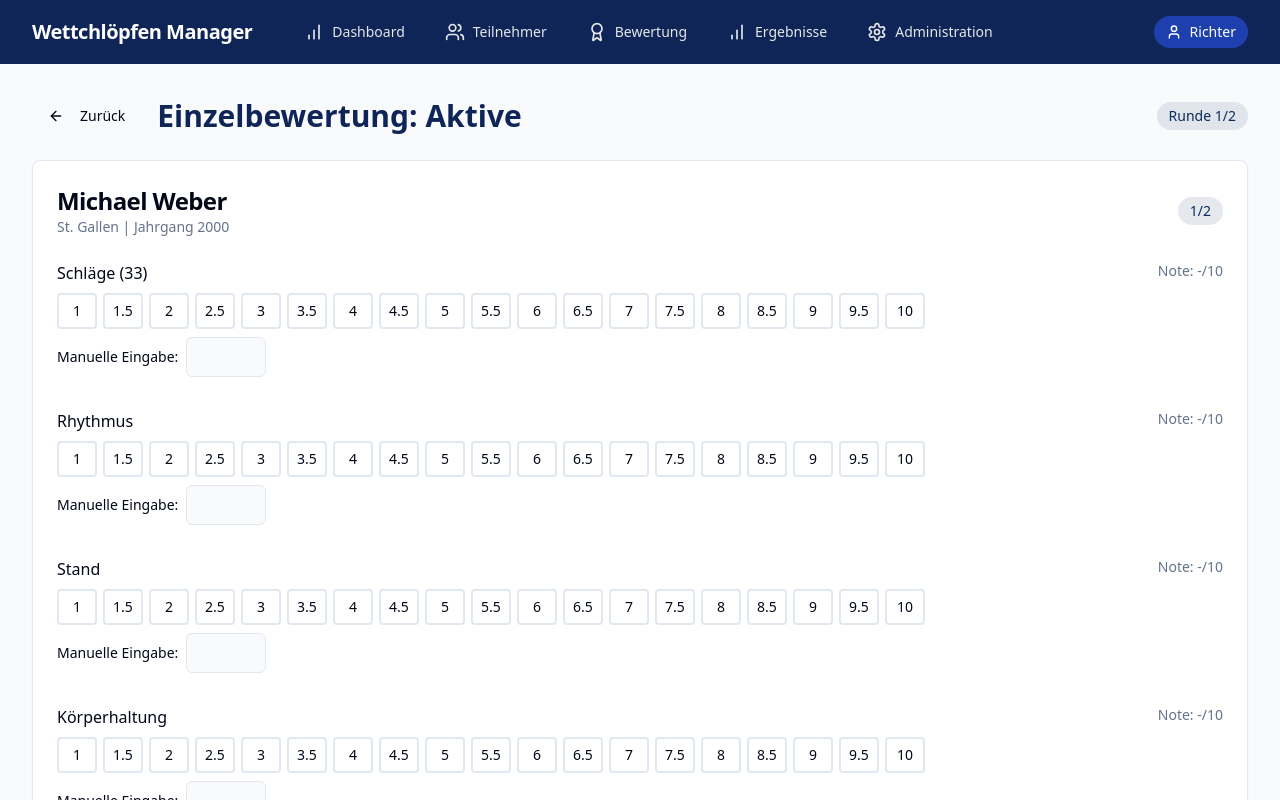
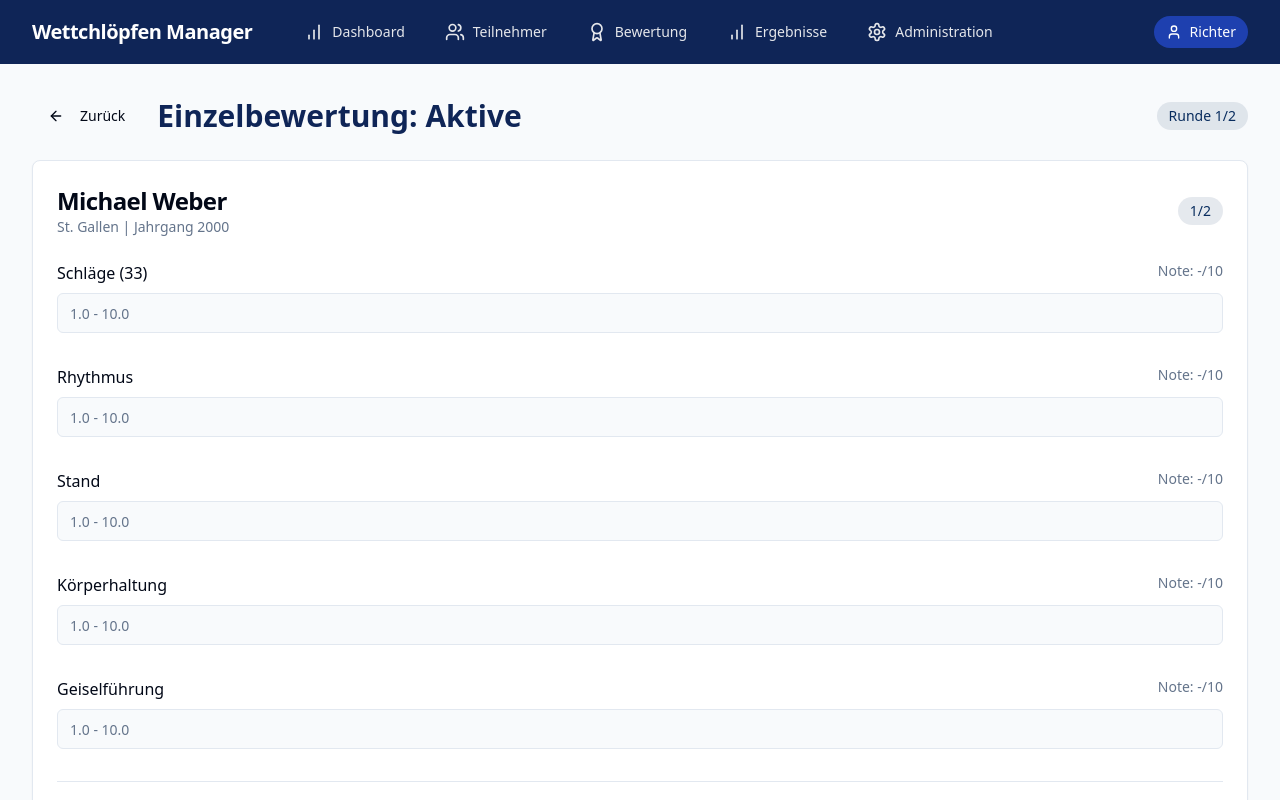
Before and after one commit to TAAVOER4/chlopfen-manager, a React (Vite) app: page /judging/individual/active in a window 1280 px wide. Shown: the top 800 px of the page. Built offline with nearby package versions, Linux system fonts and the light colour scheme.

Commit message:
Refactor: Use manual input for scores
Use manual input fields for all score inputs in the individual judging page.

```diff
--- a/src/data/mockData.ts
+++ b/src/data/mockData.ts
@@ -107,18 +107,21 @@ export const mockSponsors: Sponsor[] = [
     id: 's1',
     name: 'Swiss Traditions AG',
     category: 'kids',
-    rank: 1
+    rank: 1,
+    logo: '/lovable-uploads/a5d2c313-c136-4233-8b7b-e1347138b272.png'
   },
   {
     id: 's2',
     name: 'Schweizer Folklore GmbH',
     category: 'juniors',
-    rank: 1
+    rank: 1,
+    logo: '/lovable-uploads/d96b84f9-8847-4e45-bd71-c44b3fb53513.png'
   },
   {
     id: 's3',
     name: 'Alpen Traditions',
     category: 'active',
-    rank: 1
+    rank: 1,
+    logo: '/lovable-uploads/4ea13025-c283-4b04-91f7-8176d706ccf7.png'
   }
 ];
--- a/src/pages/Judging/IndividualJudging.tsx
+++ b/src/pages/Judging/IndividualJudging.tsx
@@ -1,7 +1,7 @@
 
 import React, { useState } from 'react';
 import { useParams, useNavigate } from 'react-router-dom';
-import { ArrowLeft, ArrowRight, Save, Check } from 'lucide-react';
+import { ArrowLeft, Save } from 'lucide-react';
 import { Button } from '@/components/ui/button';
 import {
   Card,
@@ -16,7 +16,7 @@ import { Separator } from '@/components/ui/separator';
 import { useToast } from '@/hooks/use-toast';
 import { mockParticipants } from '../../data/mockData';
 import { getCategoryDisplay, getCategoryRequiredStrikes } from '../../utils/categoryUtils';
-import { Participant, Category, IndividualScore } from '../../types';
+import { Category } from '../../types';
 
 const IndividualJudging = () => {
   const { category = '' } = useParams<{ category: Category }>();
@@ -39,17 +39,6 @@ const IndividualJudging = () => {
 
   const currentParticipant = categoryParticipants[currentIndex];
   const requiredStrikes = getCategoryRequiredStrikes(category as Category);
-
-  const scoreOptions = [
-    1.0, 1.5, 2.0, 2.5, 3.0, 3.5, 4.0, 4.5, 5.0,
-    5.5, 6.0, 6.5, 7.0, 7.5, 8.0, 8.5, 9.0, 9.5, 10.0
-  ];
-
-  const handleScoreChange = (field: string, value: number) => {
-    // Ensure score is between 1 and 10 with one decimal place
-    const score = Math.max(1, Math.min(10, Math.round(value * 10) / 10));
-    setScores({ ...scores, [field]: score });
-  };
 
   const handleScoreInput = (field: string, value: string) => {
     let numValue = parseFloat(value);
@@ -128,24 +117,7 @@ const IndividualJudging = () => {
           <span className="text-sm text-muted-foreground">Note: {scores[field] || '-'}/10</span>
         </div>
 
-        <div className="flex flex-wrap gap-1.5 mb-2">
-          {scoreOptions.map((score) => (
-            <button
-              key={`${field}-${score}`}
-              className={`px-2 py-1.5 rounded border-2 flex items-center justify-center transition-all min-w-10 text-sm ${
-                scores[field] === score
-                  ? 'border-primary bg-primary text-primary-foreground'
-                  : 'border-input hover:border-primary'
-              }`}
-              onClick={() => handleScoreChange(field, score)}
-            >
-              {score % 1 === 0 ? score.toFixed(0) : score.toFixed(1)}
-            </button>
-          ))}
-        </div>
-
-        <div className="flex items-center gap-2">
-          <span className="text-sm">Manuelle Eingabe:</span>
+        <div className="flex items-center">
           <Input
             type="number"
             min="1"
@@ -153,7 +125,8 @@ const IndividualJudging = () => {
             step="0.1"
             value={scores[field] || ''}
             onChange={(e) => handleScoreInput(field, e.target.value)}
-            className="w-20"
+            className="w-full"
+            placeholder="1.0 - 10.0"
           />
         </div>
       </div>
```
